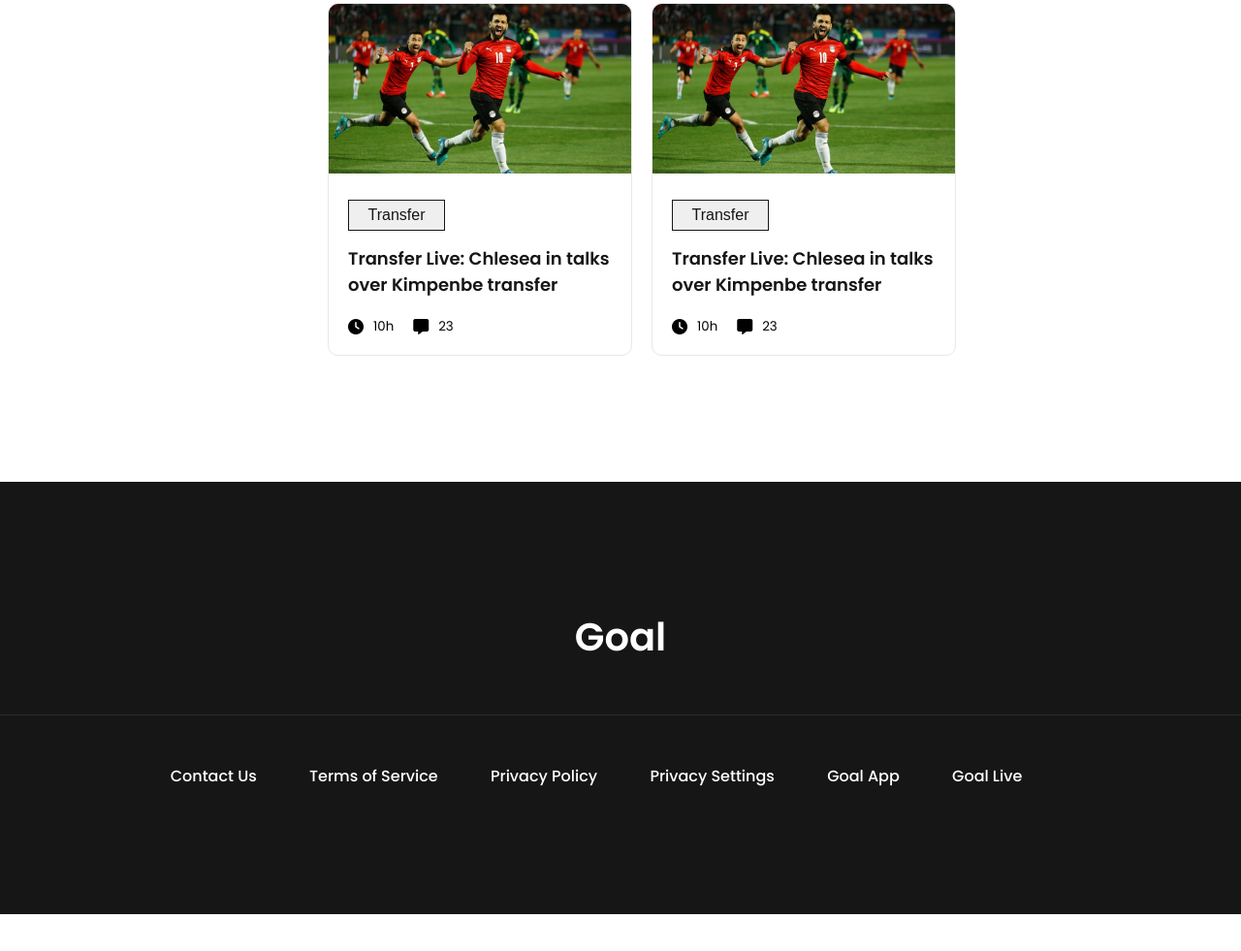
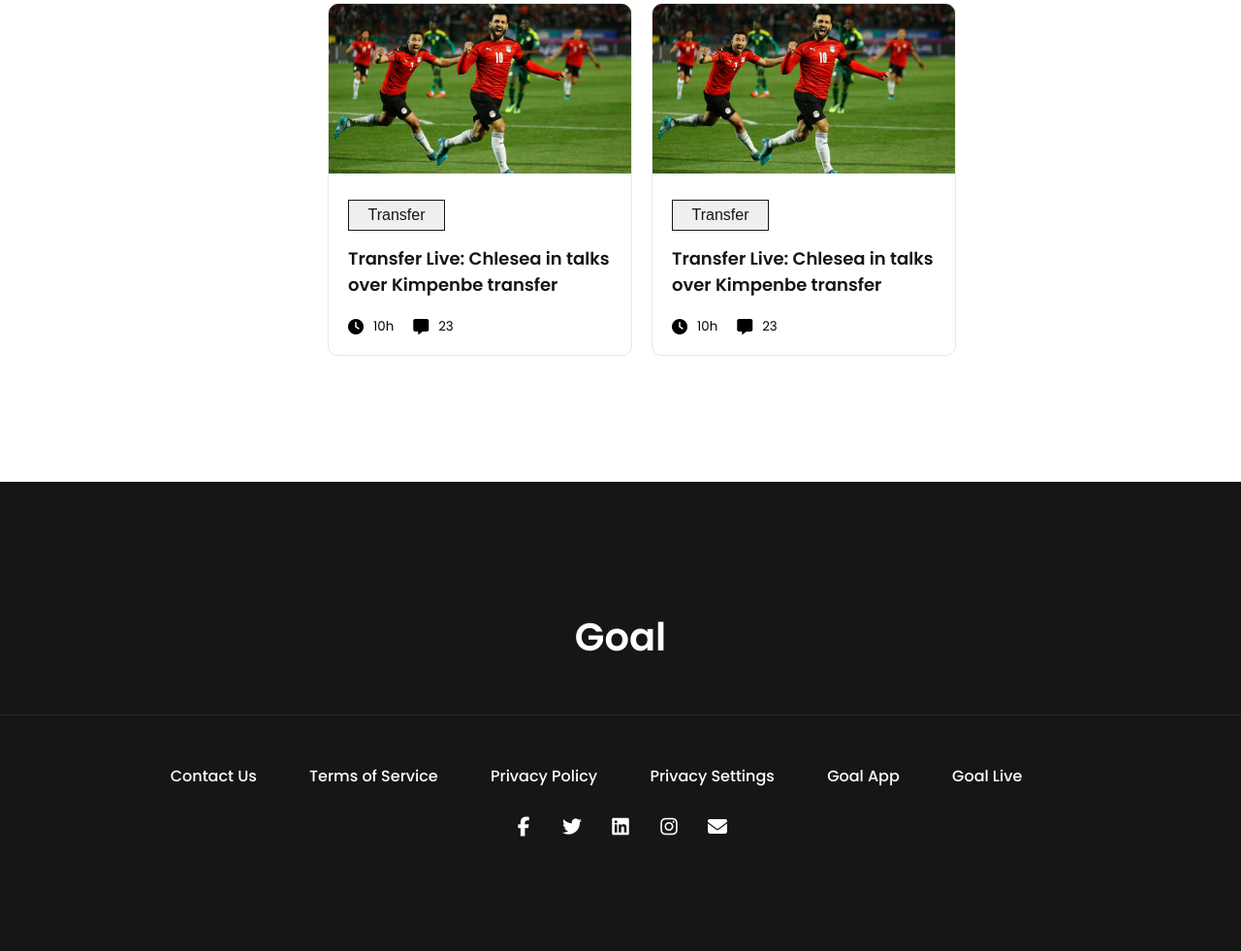
Before and after one commit to emon-hossain7/world-cup, a plain HTML site: page index.html in a window 1280 px wide. Shown: the part 1593-2574 px from the top of the page at 97% size. Before the commit the page ends 2536 px from the top, so only its background shows below. Drawn offline with Linux system fonts and the light colour scheme.

Commit message:
social icon added

```diff
--- a/assets/css/style.css
+++ b/assets/css/style.css
@@ -321,6 +321,29 @@ a.btn-primary.active:hover {
 
 .container.footer-menu ul li a:hover {
     color: #334094;
+}
+
+.social-icon {
+    margin: 20px 0;
+    display: flex;
+    align-items: center;
+    justify-content: center;
+}
+
+.social-icon a {
+    padding: 10px;
+    margin: 0 5px;
+    transition: .3s;
+    height: 20px;
+    width: 20px;
+    color: #fff;
+    line-height: 20px;
+    font-size: 20px;
+    border-radius: 4px;
+}
+
+.social-icon a:hover {
+    background: #334094;
 }
 
 /* .container.footer-menu ul li a:last-child {
--- a/index.html
+++ b/index.html
@@ -199,6 +199,13 @@
                 <li><a href="#">Goal App</a></li>
                 <li><a href="#">Goal Live</a></li>
             </ul>
+            <div class="social-icon">
+                <a href="#"><i class="fab fa-facebook-f"></i></a>
+                <a href="#"><i class="fab fa-twitter"></i></a>
+                <a href="#"><i class="fab fa-linkedin"></i></a>
+                <a href="#"><i class="fab fa-instagram"></i></a>
+                <a href="#"><i class="fas fa-envelope"></i></a>
+            </div>
         </div>
     </footer>
 </body>
```
Also changed, not shown: index2.html (+7 -0 lines).
